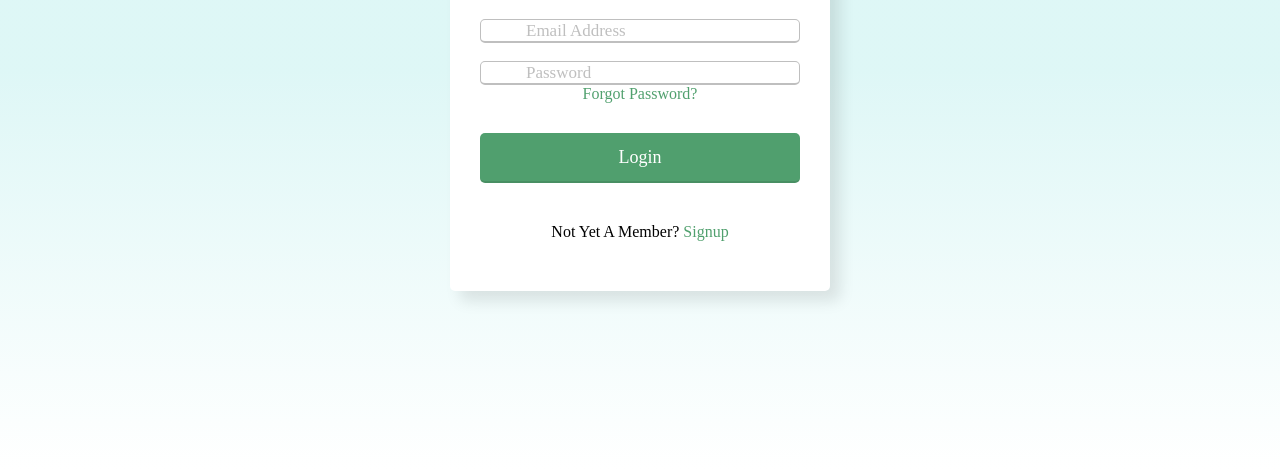
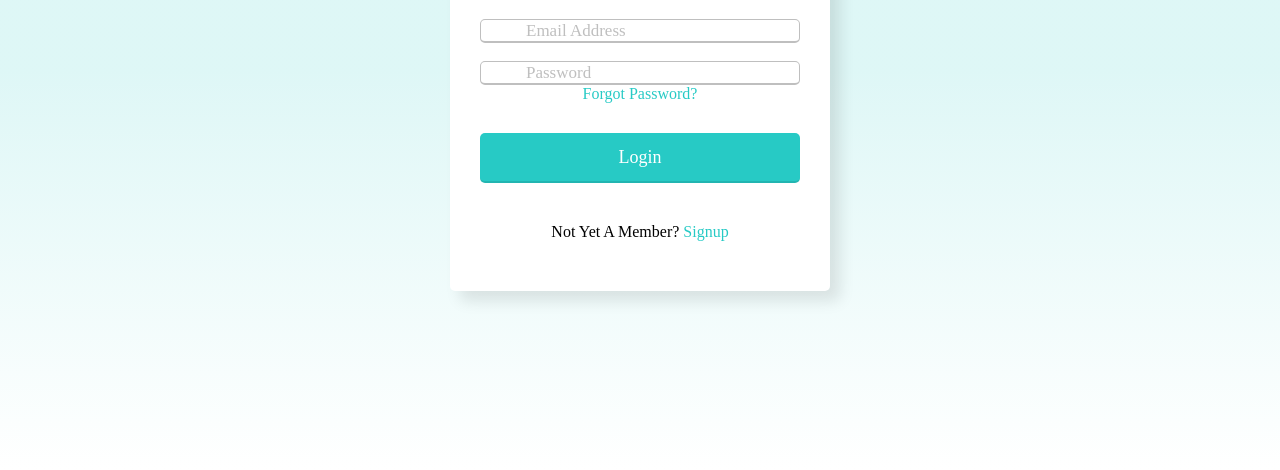
Before and after one commit to NadaMohammedB/DineRiyadh, a website: page public/signin.html in a window 1280 px wide. Shown: the part 330-800 px from the top of the page. Drawn offline with Linux system fonts and the light colour scheme; files whose address does not match are found by name.

Commit message:
edit colors

```diff
--- a/public/style.css
+++ b/public/style.css
@@ -205,7 +205,7 @@ section{
   padding: 0 45px;
   font-size: 18px;
   background: none;
-  caret-color: #00742caf;
+  caret-color: #27CAC5;
   border-radius: 5px;
   border: 1px solid #bfbfbf;
   border-bottom-width: 2px;
@@ -219,7 +219,7 @@ section{
 }
 
 .wrapper a {
-  color: #00742caf;
+  color: #27CAC5;
   text-decoration: none;
 }
 
@@ -233,14 +233,14 @@ section{
   color: #fff;
   padding: 0;
   border: none;
-  background: #00742caf;
+  background: #27CAC5;
   cursor: pointer;
   border-bottom: 2px solid rgba(0, 0, 0, 0.1);
   transition: all 0.3s ease;
 }
 
 .signinForm input[type="submit"]:hover {
-  background: #00742caf;
+  background: lightgrey;
 }
 
 
```
